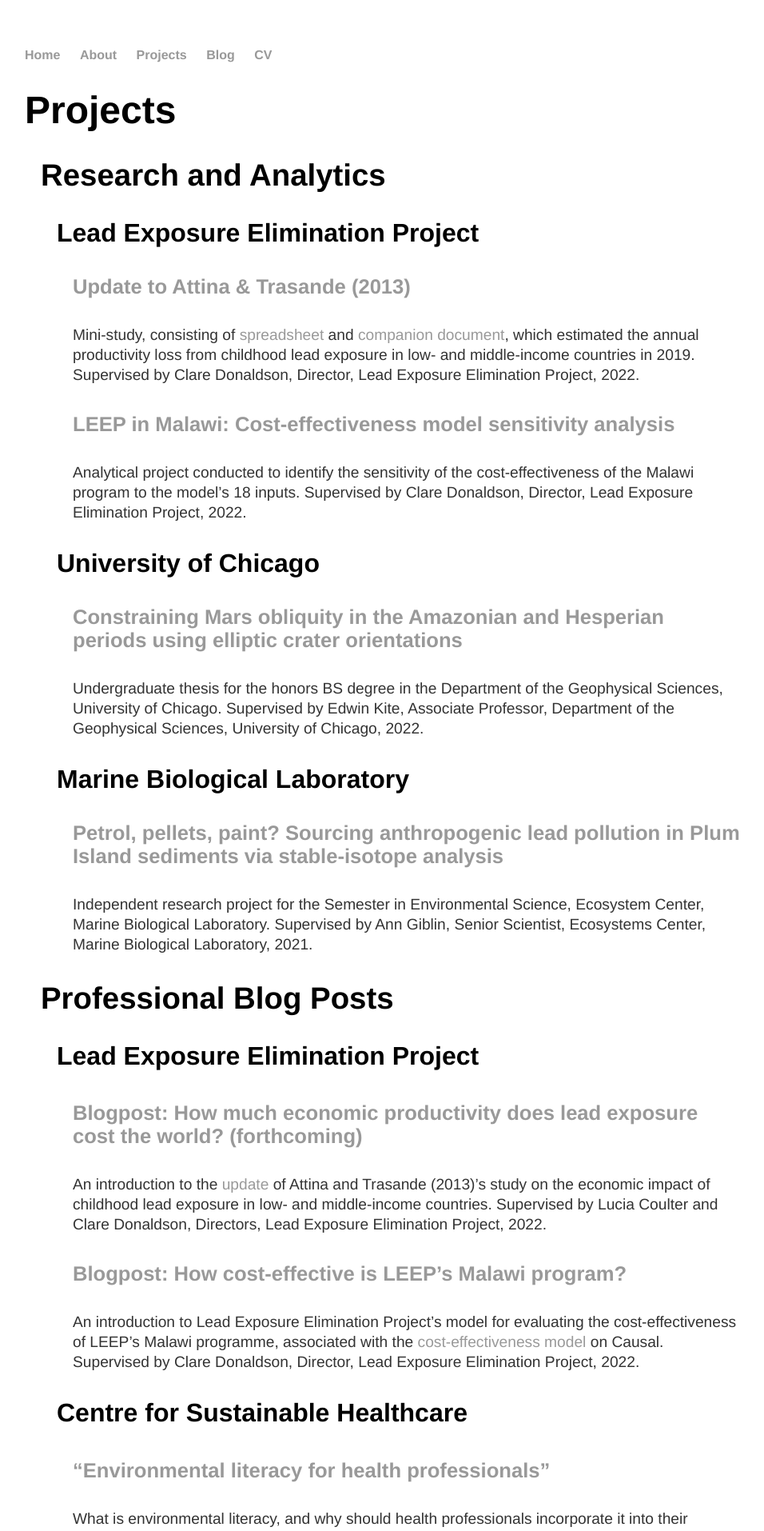
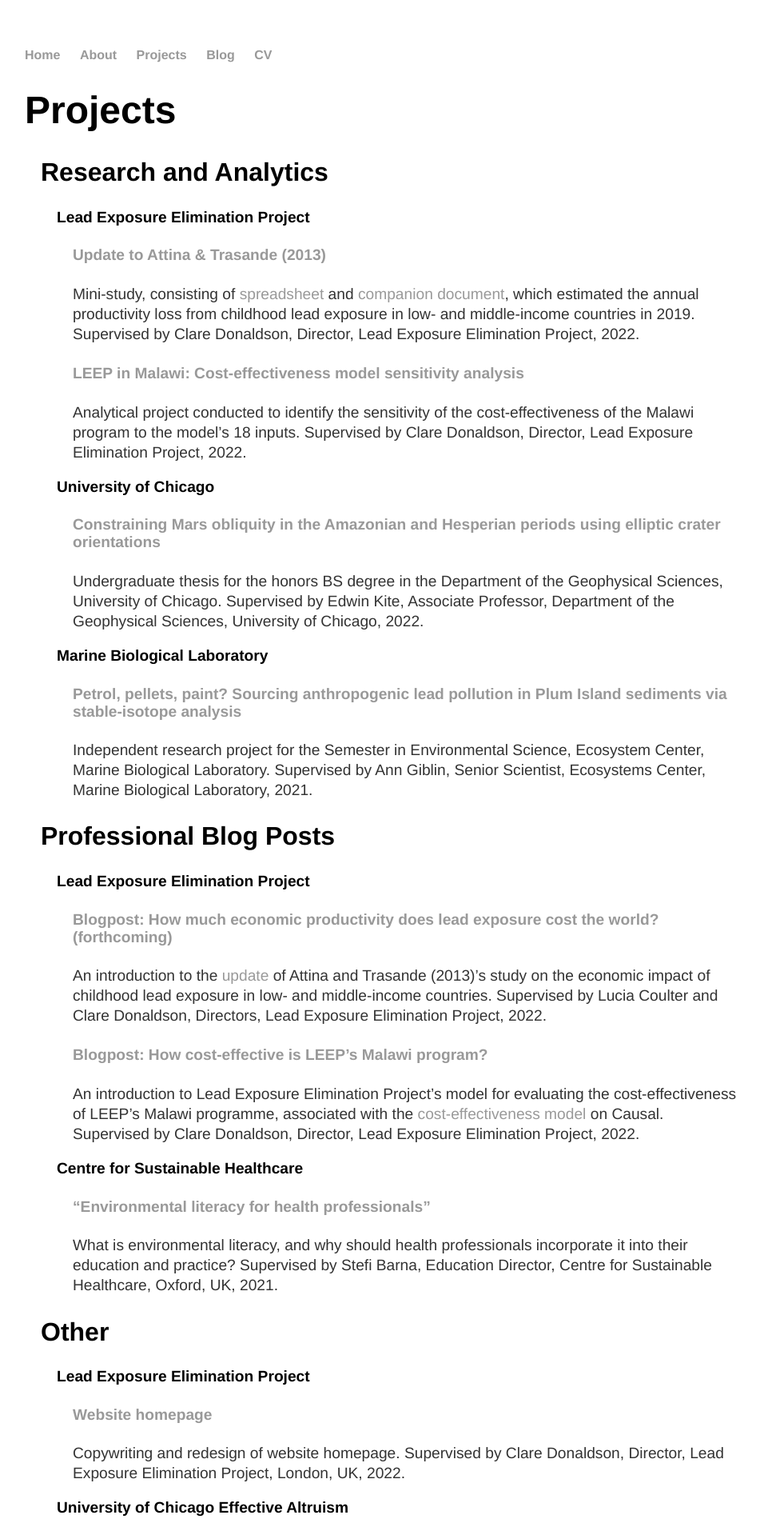
Before and after one commit to y-james-hu/y-james-hu.github.io, a Jekyll site: the page built from projects/index.html, in a window 1280 px wide. Shown: the top 1914 px of the page at 80% size, without its empty margins (161-1117 px from the left). Built offline with Jekyll 4.4.1, drawn with Linux system fonts in a browser that asks for light colours.

Commit message:
Update main.css

```diff
--- a/css/main.css
+++ b/css/main.css
@@ -24,15 +24,15 @@
     font-family:'Helvetica', 'Arial', 'Sans-Serif';
 }
 h2 {
-    font-size: 2.4em;
+    font-size: 2em;
     font-family:'Helvetica', 'Arial', 'Sans-Serif';
 }
 h3 {
-    font-size: 2em;
+    font-size: 1.2em;
     font-family:'Helvetica', 'Arial', 'Sans-Serif';
 }
 h4 {
-    font-size: 1.6em;
+    font-size: 1.2em;
     font-family:'Helvetica', 'Arial', 'Sans-Serif';
 }
 p {
```
